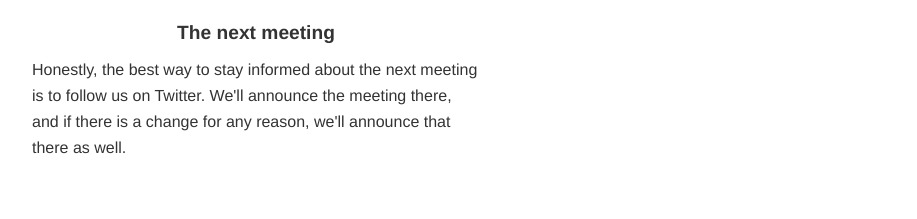
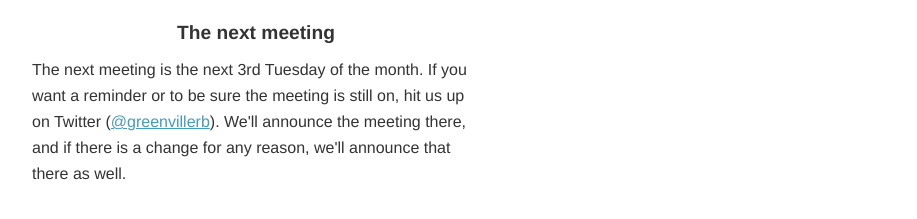
Before and after one commit to GreenvilleRB/greenvillerb.github.com, a plain HTML site: page index.html in a window 1280 px wide. Shown: the part 787-1006 px from the top of the page, without its empty margins (144-1061 px from the left). Drawn offline with Linux system fonts and the light colour scheme; a web font is replaced by a local one.

Commit message:
add link to our twitter

```diff
--- a/index.html
+++ b/index.html
@@ -69,7 +69,7 @@
 
         <section>
           <h2 class='five-ws'>The next meeting</h2>
-          <p>Honestly, the best way to stay informed about the next meeting is to follow us on Twitter.  We'll announce the meeting there, and if there is a change for any reason, we'll announce that there as well.</p>
+          <p>The next meeting is the next 3rd Tuesday of the month.  If you want a reminder or to be sure the meeting is still on, hit us up on Twitter (<a href='http://www.twitter.com/greenvillerb'>@greenvillerb</a>).  We'll announce the meeting there, and if there is a change for any reason, we'll announce that there as well.</p>
         </section>
       </div>
 
```
